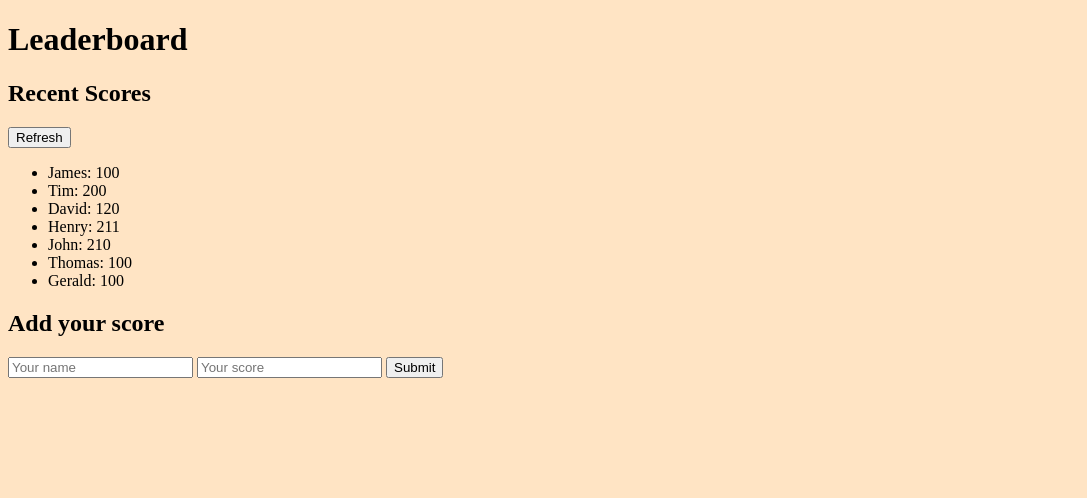
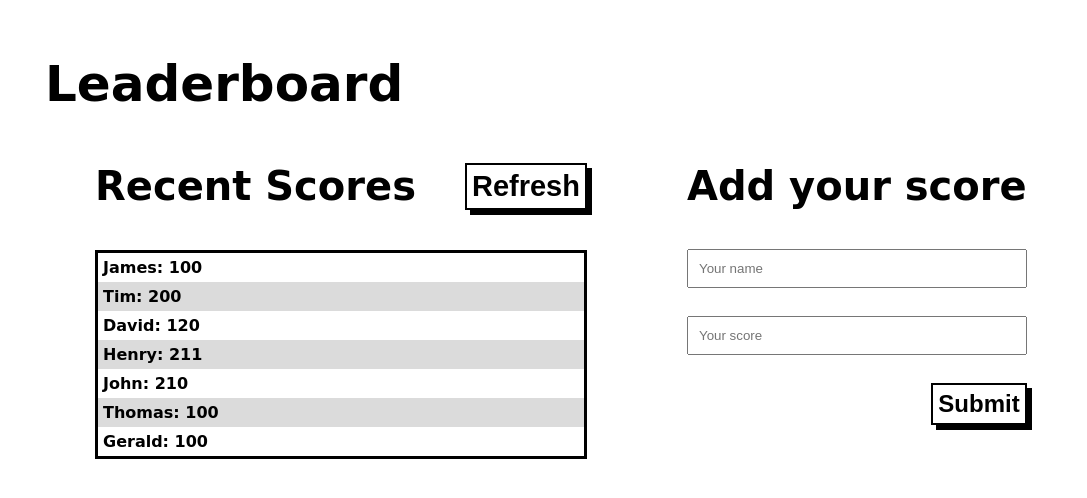
Before and after one commit to Yerimah/Leaderboard-App, a website built with webpack: page src/index.html in a window 1280 px wide. Shown: the whole page, without its empty margins (0-1087 px from the left). Built offline with nearby package versions, Linux system fonts and the light colour scheme.

Commit message:
Added styling to the markup and fix linter error

```diff
--- a/src/index.html
+++ b/src/index.html
@@ -8,7 +8,7 @@
 </head>
 <body>
     <main>
-    <div>
+    <div class="head">
         <h1>Leaderboard</h1>
     </div>
 
@@ -16,7 +16,7 @@
         <div class="scores-head">
             <div class="recent-score">
                 <h2>Recent Scores</h2>
-                <button>Refresh</button>
+                <button type="button" class="refresh-btn">Refresh</button>
             </div>
             <div class="score-table">
                 <ul class="scorelist">
@@ -33,7 +33,7 @@
 
         <div class="input-score">
             <h2>Add your score</h2>
-            <form class="data">
+            <form class="formdata">
                 <input type="text" placeholder="Your name">
                 <input type="number" placeholder="Your score">
                 <button class="add-btn" type="button">Submit</button>
--- a/src/style.css
+++ b/src/style.css
@@ -1,3 +1,85 @@
+* {
+  box-sizing: border-box;
+  padding: 0;
+  margin: 0;
+}
+
 body {
-    background-color: bisque;
+  font-family: cursive;
 }
+
+main {
+  padding: 20px;
+  margin: 35px 25px 0 25px;
+}
+
+h1 {
+  font-size: 50px;
+}
+
+.recent-score {
+  display: flex;
+  margin-bottom: 40px;
+}
+
+.recent-score h2 {
+  font-size: 40px;
+}
+
+.refresh-btn {
+  margin-left: 49px;
+  font-size: 29px;
+  padding: 5px;
+  border: 2px solid black;
+  background-color: white;
+  font-weight: bold;
+  cursor: pointer;
+  box-shadow: 5px 5px black;
+}
+
+.scorelist {
+  list-style-type: none;
+  border: 3px solid black;
+}
+
+.score {
+  padding: 5px 5px;
+  font-weight: bold;
+}
+
+.score:nth-child(even) {
+  background-color: rgba(128, 128, 128, 0.288);
+}
+
+.main-section {
+  display: flex;
+  gap: 100px;
+  margin: 50px;
+}
+
+.formdata {
+  display: flex;
+  flex-direction: column;
+  gap: 28px;
+}
+
+input {
+  padding: 10px;
+}
+
+.input-score h2 {
+  font-size: 40px;
+  margin-bottom: 40px;
+}
+
+.add-btn {
+  display: flex;
+  align-self: flex-end;
+  font-size: 24px;
+  background-color: white;
+  border: 2px solid black;
+  padding: 5px;
+  font-weight: 600;
+  cursor: pointer;
+  box-shadow: 5px 5px black;
+}
```
Also changed, not shown: dist/index.html, dist/main.js, dist/main.js.LICENSE.txt (deleted).
